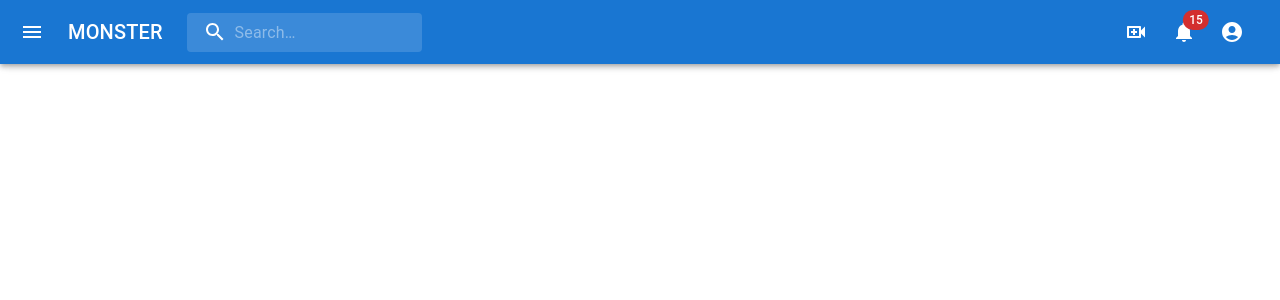
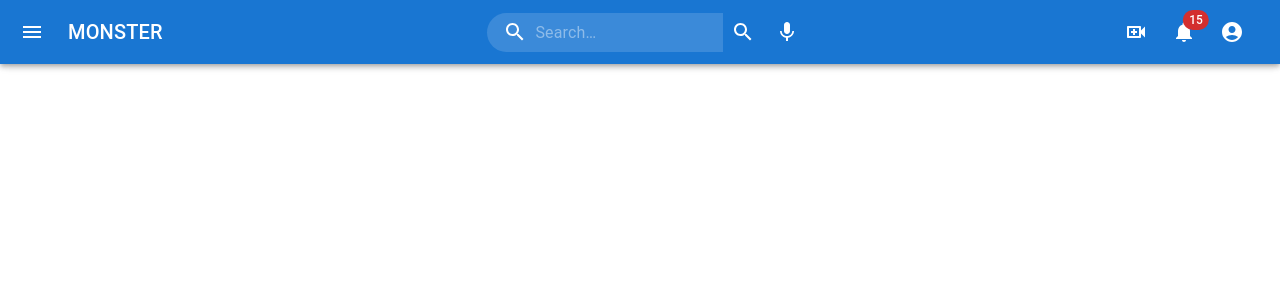
Before and after one commit to siddarthinme1/Monster, a React (Create React App) app: page / in a window 1280 px wide. Shown: the top 300 px of the page. Built offline with nearby package versions, Linux system fonts and the light colour scheme.

Commit message:
added notification bar update

```diff
--- a/src/Components/AppBarX.jsx
+++ b/src/Components/AppBarX.jsx
@@ -18,15 +18,16 @@ import Notification from "./Notification";
 import SideDrawer from "./SideDrawer";
 import MenuIcon from "@mui/icons-material/Menu";
 import CreateContent from "./CreateContent";
+import MicIcon from "@mui/icons-material/Mic";
 
 const Search = styled("div")(({ theme }) => ({
   position: "relative",
-  borderRadius: theme.shape.borderRadius,
+  borderRadius: "24px 0px 0px  24px",
   backgroundColor: alpha(theme.palette.common.white, 0.15),
   "&:hover": {
     backgroundColor: alpha(theme.palette.common.white, 0.25),
   },
-  marginRight: theme.spacing(2),
+  marginRight: "0px",
   marginLeft: 0,
   width: "100%",
   [theme.breakpoints.up("sm")]: {
@@ -88,9 +89,11 @@ function AppBarX() {
       open={isMobileMenuOpen}
       onClose={handleMobileMenuClose}
     >
-      <CreateContent />
-      <Notification />
-      <Profile />
+      <Box>
+        <CreateContent />
+        <Notification />
+        <Profile />
+      </Box>
     </Menu>
   );
 
@@ -116,6 +119,7 @@ function AppBarX() {
             >
               MONSTER
             </Typography>
+            <Box sx={{ flexGrow: 1 }} />
             <Search>
               <SearchIconWrapper>
                 <SearchIcon />
@@ -125,6 +129,18 @@ function AppBarX() {
                 inputProps={{ "aria-label": "search" }}
               />
             </Search>
+            <IconButton
+              color="inherit"
+              sx={{
+                backgroundColor: "inherit",
+                borderRadius: "0px 24px 24px 0px",
+              }}
+            >
+              <SearchIcon />
+            </IconButton>
+            <IconButton size="large" color="inherit">
+              <MicIcon />
+            </IconButton>
             <Box sx={{ flexGrow: 1 }} />
             <Box sx={{ display: { xs: "none", md: "flex" } }}>
               <CreateContent />
--- a/src/Components/Notification.jsx
+++ b/src/Components/Notification.jsx
@@ -28,6 +28,8 @@ const NotificationWrapper = styled("div")(({ theme }) => ({
   position: "relative",
   width: "350px",
   height: "500px",
+  overflowy: "hidden",
+  overflowx: "hidden",
 }));
 
 function Notification() {
@@ -58,7 +60,6 @@ function Notification() {
         open={isProfileOpen}
         onClose={handleNotificationClose}
       >
-        <NotificationWrapper>
         <Toolbar>
           <Typography variant="h5">Notifications</Typography>
           <Box sx={{ flexGrow: 1 }} />
@@ -67,7 +68,7 @@ function Notification() {
           </IconButton>
         </Toolbar>
         <Divider />
-
+        <NotificationWrapper>
           <List>
             {notifications.map((notification) => (
               <ListItemButton disableRipple="true" key={notification.id}>
```
Also changed, not shown: 7 other files (tests, documents, lock files or other folders). Lines whose indentation alone changed are shown as unchanged.
